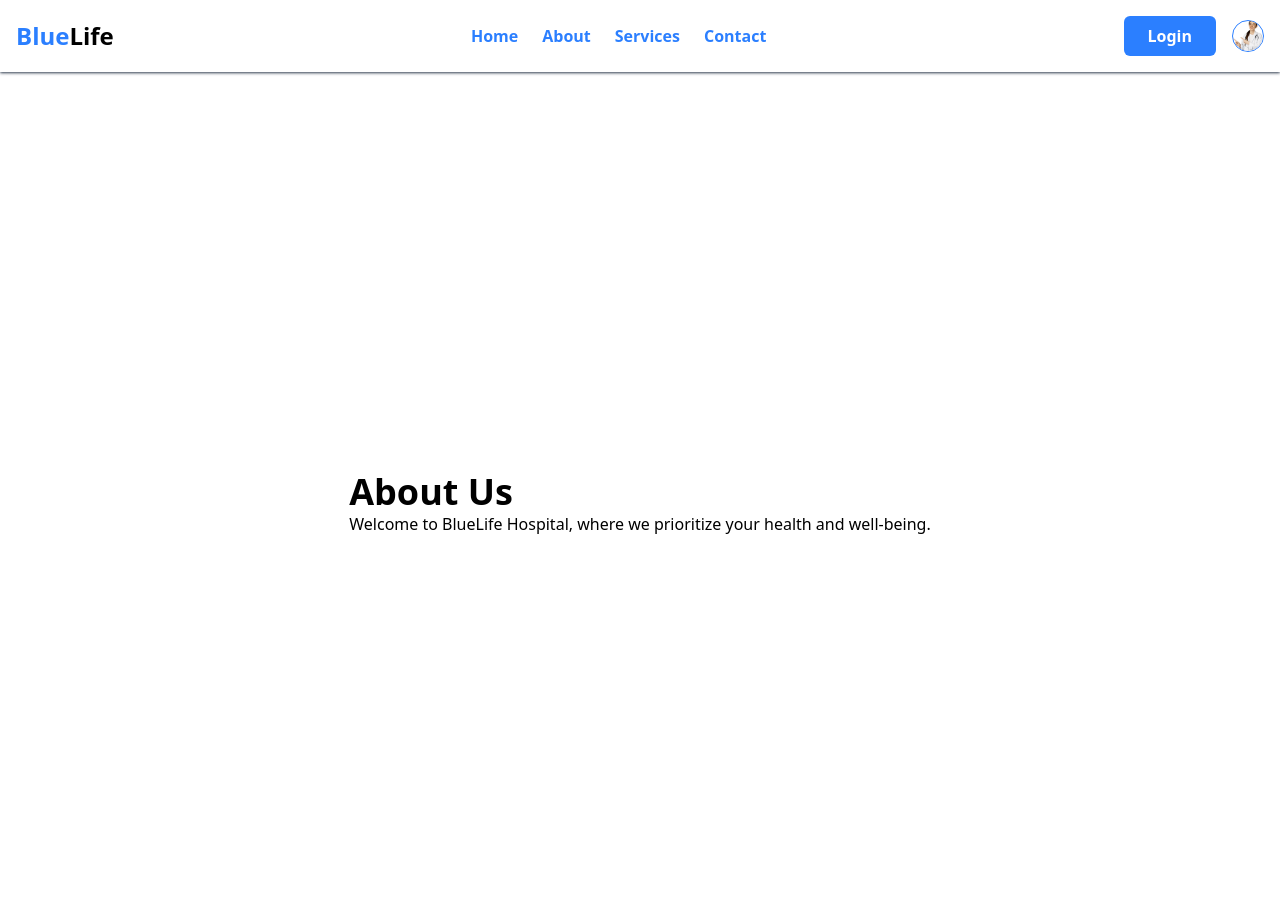
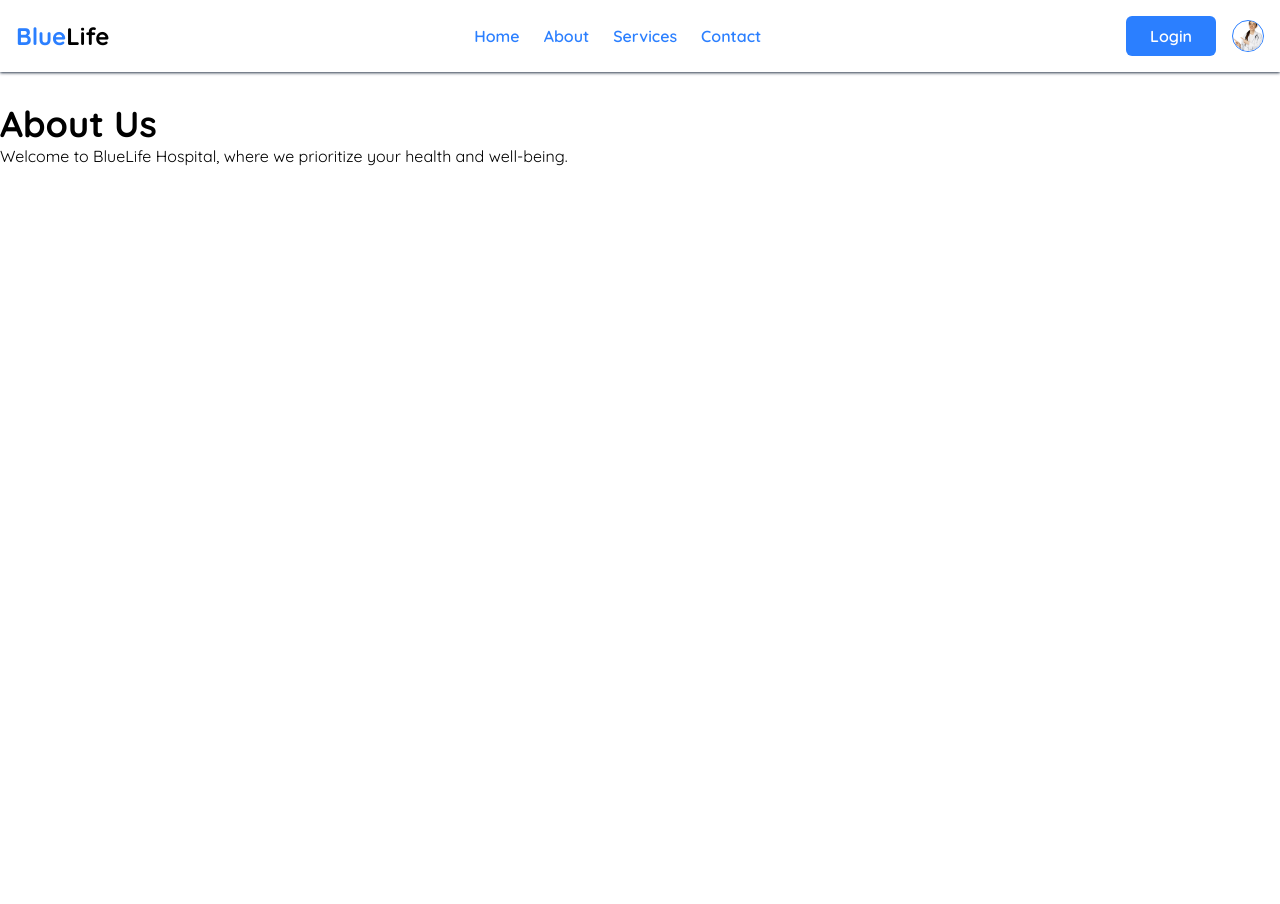
Before and after one commit to Grealishgit/BlueLife-Hospital, a PHP site: page /about.php in a window 1280 px wide. Run offline with PHP 8.4, Linux system fonts and the light colour scheme.

Commit message:
Refactor about page styles for improved readability and organization

```diff
--- a/about.php
+++ b/about.php
@@ -9,9 +9,17 @@
 </head>
 
 <body>
+    <style>
+    @import url('https://fonts.googleapis.com/css2?family=Quicksand:wght@300..700&family=Signika:wght@300..700&family=Ubuntu:ital,wght@0,300;0,400;0,500;0,700;1,300;1,400;1,500;1,700&display=swap');
+    </style>
+    <style>
+    body {
+        font-family: 'Quicksand', sans-serif;
+    }
+    </style>
     <?php include 'app/Views/navbar.php'; ?>
 
-    <div class="mt-20 flex w-full items-center justify-center min-h-screen">
+    <div class="mt-20 flex w-full  min-h-screen">
         <div class="flex flex-col">
             <h1 class="text-4xl font-bold">About Us</h1>
             <p>Welcome to BlueLife Hospital, where we prioritize your health and well-being.</p>
```
